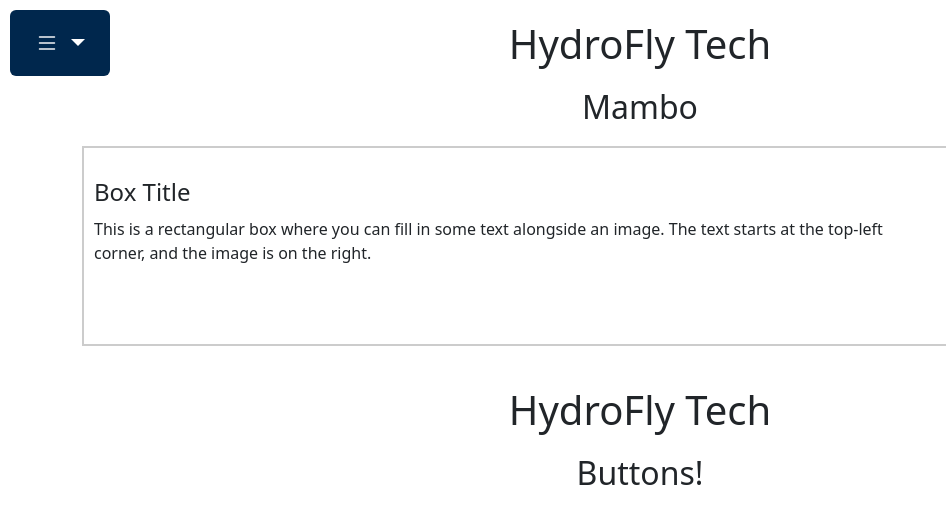
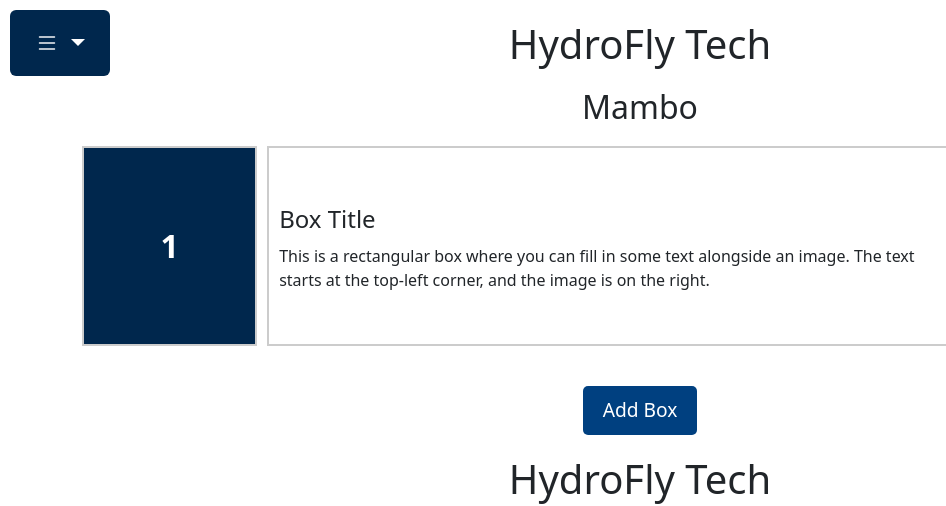
Before and after one commit to goncalo-op/Website-Corporativo-e-App-HydroFlyTech, a plain HTML site: page index.html in a window 1280 px wide. Shown: the top 506 px of the page, 0-946 px from the left. Drawn offline with nearby package versions, Linux system fonts and the light colour scheme; grey boxes are pictures that could not be loaded.

Commit message:
Update index.html

```diff
--- a/index.html
+++ b/index.html
@@ -126,18 +126,177 @@
            padding-bottom: 10px; /* Add spacing below the title */
            font-size: 1.5rem; /* Slightly larger title font */
         }
+        .box-container {
+         display: flex;
+         justify-content: space-between; /* Space between boxes */
+         width: 100%; /* Full width */
+         gap: 10px; /* Space between boxes */
+        }
+
+         /* Styling for each box */
+        .text-image-box {
+         flex: 6; /* Make both boxes take up equal width */
+         display: flex;
+         align-items: center;
+         justify-content: space-between;
+         border: 2px solid #ccc;
+         padding: 10px;
+         box-sizing: border-box;
+         min-height: 25vh; /* Ensure height consistency */
+        }
+
+         /* Styling for the number box */
+        .number-box {
+          flex: 1;
+         display: flex;
+         justify-content: center;
+         align-items: center;
+         font-size: 2rem; /* Make the number large */
+         font-weight: bold;
+         background-color: #00274d; /* Dark blue background */
+         color: white; /* White text */
+         width: 100%; /* Full width inside its flex space */
+         text-align: center;
+        }
+
+         /* Styling for the image */
+        .text-image-box img {
+         max-height: 100%;
+         width: auto;
+         margin-left: 20px;
+        }
+         /* Flex container for all rows of boxes */
+        .box-wrapper {
+          display: flex;
+          flex-direction: column; /* Stack rows vertically */
+          align-items: center; /* Center everything */
+          width: 100%;
+        }
+
+          /* Flex container for a row */
+        .box-container {
+          display: flex;
+          justify-content: space-between; /* Space between boxes */
+          width: 100%; /* Full width */
+          gap: 10px; /* Space between boxes */
+          margin-bottom: 10px; /* Space between rows */
+        }
+
+          /* Styling for each box */
+        .text-image-box {
+         flex: 6; /* Takes up 6/7 of the total space */
+         display: flex;
+         align-items: center;
+         justify-content: space-between;
+         border: 2px solid #ccc;
+         padding: 10px;
+         box-sizing: border-box;
+         min-height: 25vh; /* Ensure height consistency */
+        }
+
+         /* Styling for the number box */
+        .number-box {
+         flex: 1; /* Takes up 1/7 of the total space */
+         display: flex;
+         justify-content: center;
+         align-items: center;
+         font-size: 2rem; /* Large number */
+         font-weight: bold;
+         background-color: #00274d; /* Dark blue */
+         color: white;
+         text-align: center;
+        }
+
+         /* Styling for the image */
+        .text-image-box img {
+         max-height: 100%;
+         width: auto;
+         margin-left: 20px;
+        }
+
+         /* Button container */
+        .button-container {
+         text-align: center;
+         width: 100%;
+         margin-top: 10px;
+        }
+
+         /* Add Button */
+        .add-button {
+         background-color: #004080;
+         color: white;
+         font-size: 1.2rem;
+         padding: 10px 20px;
+         border: none;
+         cursor: pointer;
+         border-radius: 5px;
+         transition: background-color 0.3s ease-in-out;
+        }
+
+        .add-button:hover {
+         background-color: #00274d;
+        }
 
 
     </style>
-          <div class="text-image-box">
-             <div class="text-content">
+
+
+
+
+         <div class="box-wrapper">
+          <!-- First Row -->
+          <div class="box-container" id="box-area">
+            <!-- Number box (1/7 of width) -->
+            <div class="text-image-box number-box">1</div>
+            <!-- Existing box (6/7 of width) -->
+            <div class="text-image-box">
+              <div class="text-content">
                 <h2>Box Title</h2>
                 <p>This is a rectangular box where you can fill in some text alongside an image. The text starts at the top-left corner, and the image is on the right.</p>
-             </div>
-               <img src="https://poolrescue.com.br/wp-content/uploads/2016/10/como-saber-se-a-agua-da-piscina-esta-propria-para-o-uso.jpeg" alt="">
+              </div>
+              <img src="https://poolrescue.com.br/wp-content/uploads/2016/10/como-saber-se-a-agua-da-piscina-esta-propria-para-o-uso.jpeg" alt="Pool Water Check">
+            </div>
           </div>
+          <!-- Button that stays at the bottom -->
+          <div class="button-container">
+            <button class="add-button" onclick="addNewRow()">Add Box</button>
+          </div>
+        </div>
 
+<script>
+  let currentNumber = 1; // Track the latest number
 
+  function addNewRow() {
+      currentNumber++; // Increment the number for the new box
+
+      // Create the new row container
+      const newRow = document.createElement("div");
+      newRow.classList.add("box-container");
+
+      // Create the number box
+      const numberBox = document.createElement("div");
+      numberBox.classList.add("text-image-box", "number-box");
+      numberBox.textContent = currentNumber; // Set the incremented number
+
+      // Create the text-image box
+      const textImageBox = document.createElement("div");
+      textImageBox.classList.add("text-image-box");
+      textImageBox.innerHTML = `
+          <div class="text-content">
+              <h2>Box Title</h2>
+              <p>This is a rectangular box where you can fill in some text alongside an image. The text starts at the top-left corner, and the image is on the right.</p>
+          </div>
+          <img src="https://poolrescue.com.br/wp-content/uploads/2016/10/como-saber-se-a-agua-da-piscina-esta-propria-para-o-uso.jpeg" alt="Pool Water Check">
+      `;
+
+      // Append boxes to the new row
+      newRow.appendChild(numberBox);
+      newRow.appendChild(textImageBox);
+
+      // Add new row before the button container
+      document.querySelector(".box-wrapper").insertBefore(newRow, document.querySelector(".button-container"));
+  }
+</script>
 
 
 
```
